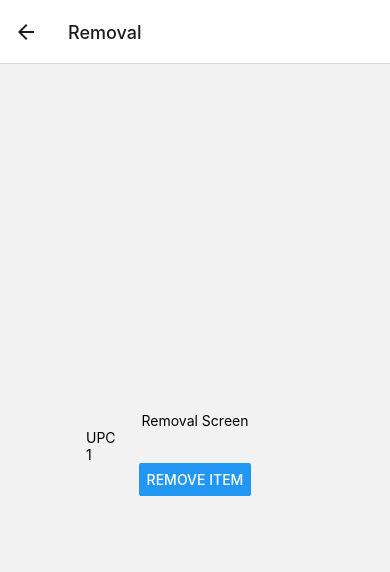
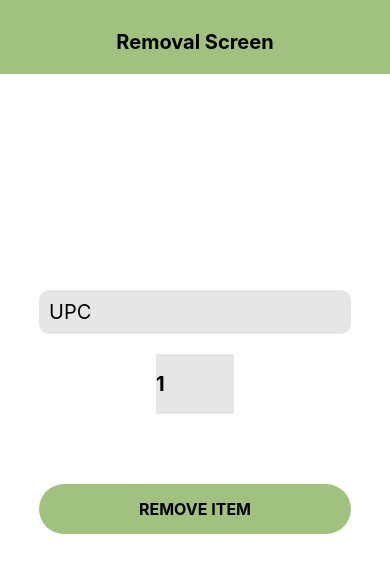
Before and after one commit to TrueKarter/InventoryApp, a React Native app: screen /Removal in a window 390 px wide. Shown: the top 572 px of the page. Built offline with nearby package versions, Linux system fonts and the light colour scheme.

Commit message:
Improved RemoveScreen UI
- Removed the header from RemovalScreen
- Cleared the Login fields after successful logins or failure.
- Improved RemovalScreen UI

```diff
--- a/src/navigation/AppNavigator.js
+++ b/src/navigation/AppNavigator.js
@@ -34,7 +34,11 @@ export default function AppNavigator() {
           component={DataEntryScreen}
           options={{ headerShown: false }}
         />
-        <Stack.Screen name="Removal" component={RemovalScreen} />
+        <Stack.Screen
+          name="Removal"
+          component={RemovalScreen}
+          options={{ headerShown: false }}
+        />
       </Stack.Navigator>
     </NavigationContainer>
   );
--- a/src/screens/LoginScreen/LoginScreen.js
+++ b/src/screens/LoginScreen/LoginScreen.js
@@ -21,11 +21,13 @@ export default function LoginScreen({ navigation }) {
     try {
       const auth = getAuth();
       await signInWithEmailAndPassword(auth, email, password);
-      //TODO: Handle successful login like navigating home
+      setEmail('');
+      setPassword('');
       alert('Login successful');
       navigation.navigate('Home');
     } catch (error) {
-      console.error('Login Error:', error);
+      setEmail('');
+      setPassword('');
       alert('Login failed. Please check your credentials.');
     }
   };
--- a/src/screens/RemovalScreen/RemovalScreen.js
+++ b/src/screens/RemovalScreen/RemovalScreen.js
@@ -1,5 +1,12 @@
 import React, { useState } from 'react';
-import { Button, StyleSheet, Text, TextInput, View } from 'react-native';
+import {
+  Button,
+  StyleSheet,
+  Text,
+  TextInput,
+  TouchableOpacity,
+  View,
+} from 'react-native';
 import { SafeAreaView } from 'react-native-safe-area-context';
 import { removeItemFromDatabase } from '../../firebase/DatabaseFunctions';
 
@@ -14,33 +21,81 @@ export default function RemovalScreen() {
   };
 
   return (
-    <SafeAreaView style={styles.container}>
+    <View style={styles.container}>
       <View style={styles.header}>
         <Text style={styles.headerText}>Removal Screen</Text>
       </View>
+      <View style={styles.flexContainer}>
         <TextInput
           style={styles.input}
           placeholder="UPC"
+          textAlign="center"
           value={upc}
           onChangeText={(upc) => setUpc(upc)}
         />
         <TextInput
-        style={styles.input}
-        placeholder="Quantity to Remove"
+          style={styles.quantityInput}
+          textAlign="center"
           value={quantityToRemove}
           onChangeText={(quantityToRemove) =>
             setQuantityToRemove(quantityToRemove)
           }
         />
-      <Button title="Remove Item" onPress={handleRemoveItem} />
-    </SafeAreaView>
+        <TouchableOpacity style={styles.button}>
+          <Text style={styles.buttonText}>REMOVE ITEM</Text>
+        </TouchableOpacity>
+      </View>
+    </View>
   );
 }
 
 const styles = StyleSheet.create({
   container: {
     flex: 1,
+    backgroundColor: '#fff',
+  },
+  header: {
+    backgroundColor: '#a1c181',
+    paddingTop: 30,
+    paddingBottom: 20,
+  },
+  headerText: {
+    textAlign: 'center',
+    fontSize: 20,
+    fontWeight: 'bold',
+  },
+  flexContainer: {
+    height: '80%',
+    alignItems: 'center',
     justifyContent: 'center',
+  },
+  input: {
+    width: '80%',
+    backgroundColor: 'rgba(12,12,12,0.1)',
+    padding: 10,
+    borderRadius: 10,
+    fontSize: 20,
+    marginBottom: 20,
+  },
+  quantityInput: {
+    backgroundColor: 'rgba(12,12,12,0.1)',
+    width: '20%',
+    height: 60,
+    marginBottom: 20,
+    fontWeight: 'bold',
+    fontSize: 20,
+  },
+  button: {
     alignItems: 'center',
+    backgroundColor: '#a1c181',
+    borderRadius: 25,
+    height: 50,
+    padding: 15,
+    width: '80%',
+    marginTop: 50,
+  },
+  buttonText: {
+    fontSize: 16,
+    fontWeight: 'bold',
   },
 });
```
Lines whose indentation alone changed are shown as unchanged.
